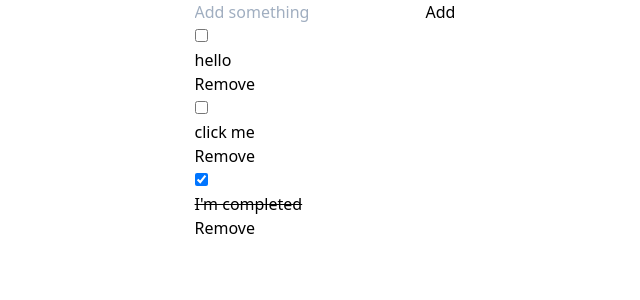
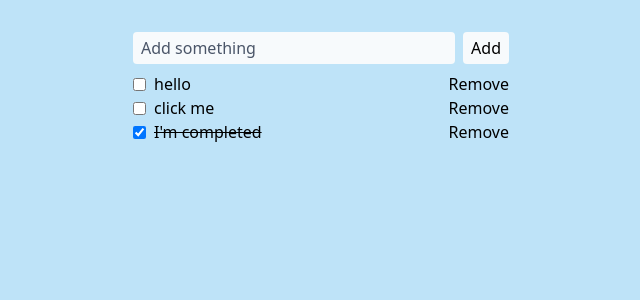
Before and after one commit to davidjbng/todo-app, a React (Create React App) app: page / in a window 1280 px wide. Shown: the top 300 px of the page, without its empty margins (315-955 px from the left). Built offline with nearby package versions, Linux system fonts and the light colour scheme.

Commit message:
add some todo list styles

```diff
--- a/src/App.css
+++ /dev/null
@@ -1,4 +0,0 @@
-.app-container {
-  display: grid;
-  place-items: center;
-}
--- a/src/App.tsx
+++ b/src/App.tsx
@@ -1,5 +1,4 @@
 import React from "react";
-import "./App.css";
 import { Todos } from "./Todos";
 
 const exampleTodos = [
@@ -22,7 +21,7 @@ const exampleTodos = [
 
 function App() {
   return (
-    <div className="app-container">
+    <div>
       <Todos initialTodos={exampleTodos}></Todos>
     </div>
   );
--- a/src/Todos.tsx
+++ b/src/Todos.tsx
@@ -21,27 +21,38 @@ export function Todos({ initialTodos = [] }: Props) {
   }
 
   return (
-    <div>
-      <input
-        placeholder="Add something"
-        value={todoInput}
-        onChange={(event) => setTodoInput(event.target.value)}
-      ></input>
-      <button onClick={addTodo}>Add</button>
-      <ul>
+    <div className="container mx-auto p-8 max-w-md">
+      <div className="flex">
+        <input
+          className="px-2 py-1 bg-gray-100 placeholder-gray-700 rounded flex-grow mr-2"
+          placeholder="Add something"
+          value={todoInput}
+          onChange={(event) => setTodoInput(event.target.value)}
+        ></input>
+        <button
+          className="mx-2 px-2 py-1 bg-gray-100 hover:bg-gray-300 rounded ml-auto"
+          onClick={addTodo}
+        >
+          Add
+        </button>
+      </div>
+      <ul className="mt-2">
         {todos.map((todo) => (
-          <li key={todo.id}>
+          <li className="flex items-center" key={todo.id}>
             <input
+              className="mr-2 my-1"
               type="checkbox"
               onChange={(event) => setCompleted(todo, event.target.checked)}
               checked={todo.completed}
             ></input>
-            <div
-              style={{ textDecoration: todo.completed ? "line-through" : "" }}
-            >
+            <div className={`${todo.completed ? "line-through" : ""}`}>
               {todo.title}
             </div>
-            <button data-testid="remove-todo" onClick={() => remove(todo.id)}>
+            <button
+              className="mx-2 rounded ml-auto"
+              data-testid="remove-todo"
+              onClick={() => remove(todo.id)}
+            >
               Remove
             </button>
           </li>
--- a/src/tailwind.css
+++ b/src/tailwind.css
@@ -3,3 +3,7 @@
 @tailwind components;
 
 @tailwind utilities;
+
+body {
+  @apply bg-blue-200;
+}
```
Also changed, not shown: package.json (line endings or trailing spaces).
